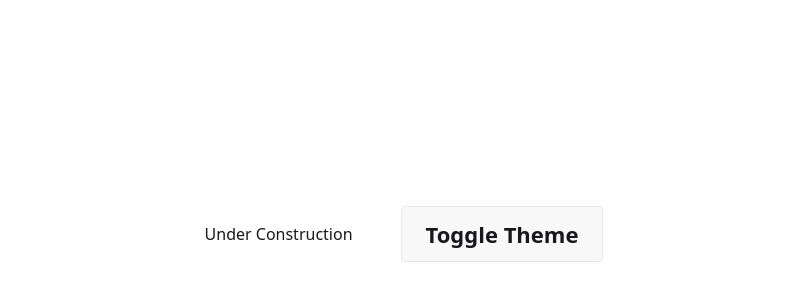
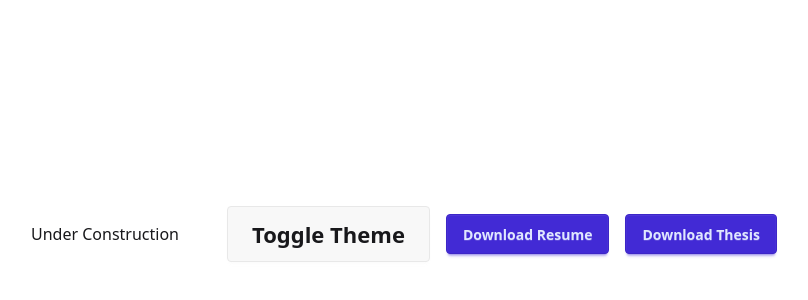
Before and after one commit to labib-c/portfolio, a SvelteKit app: page / in a window 1280 px wide. Shown: the part 166-466 px from the top of the page, without its empty margins (252-1060 px from the left). Built offline with nearby package versions, Linux system fonts and the light colour scheme; some icons are missing.

Commit message:
get download buttons working

```diff
--- a/src/lib/Constants.ts
+++ b/src/lib/Constants.ts
@@ -1,5 +1,5 @@
 export const GithubUrl = 'https://github.com/labib-c';
 export const LinkedInUrl = 'https://www.linkedin.com/in/labib-c/';
-export const ThesisPath = 'static/assets/thesis.pdf';
-export const ResumePath = 'static/assets/resume.pdf'
+export const ThesisPath = '/assets/thesis.pdf';
+export const ResumePath = '/assets/resume.pdf'
 export const Email = 'labibc01@gmail.com';
--- a/src/routes/+page.svelte
+++ b/src/routes/+page.svelte
@@ -2,6 +2,7 @@
     import "../app.css";
     import TwemojiConstruction from 'virtual:icons/twemoji/construction';
     import { onMount } from "svelte";
+    import { ResumePath, ThesisPath } from "$lib/Constants";
 
     let theme = "light"; // Default theme
     onMount(() => {
@@ -24,6 +25,12 @@
         <button class="btn btn-xs sm:btn-sm md:btn-md lg:btn-lg xl:btn-xl" on:click={toggleTheme}>
             Toggle Theme
         </button>
+        <a href="{ResumePath}" download class="btn btn-primary">
+            Download Resume
+        </a>
+        <a href="{ThesisPath}" download class="btn btn-primary">
+            Download Thesis
+        </a>
     </div>
 </main>
 
```
